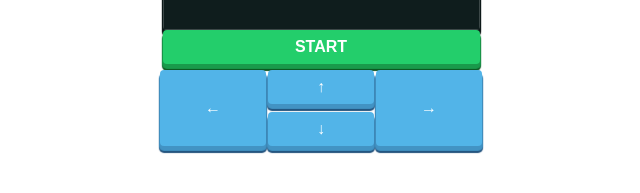
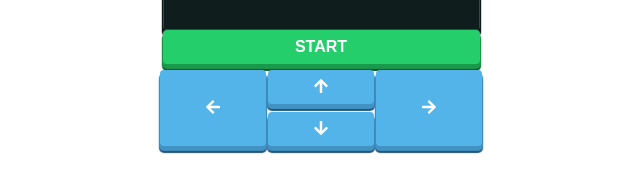
Before and after one commit to version-1/hooks-snake-game, a React (Create React App) app: page / in a window 1280 px wide. Shown: the part 531-724 px from the top of the page, without its empty margins (319-959 px from the left). Built offline with nearby package versions, Linux system fonts and the light colour scheme.

Commit message:
add react-fontawesome

```diff
--- a/package.json
+++ b/package.json
@@ -4,6 +4,9 @@
   "private": true,
   "homepage": "https://version-1.github.io/hooks-snake-game",
   "dependencies": {
+    "@fortawesome/fontawesome-svg-core": "^1.2.30",
+    "@fortawesome/free-solid-svg-icons": "^5.14.0",
+    "@fortawesome/react-fontawesome": "^0.1.11",
     "@testing-library/jest-dom": "^4.2.4",
     "@testing-library/react": "^9.3.2",
     "@testing-library/user-event": "^7.1.2",
--- a/src/components/ManipulationPanel.jsx
+++ b/src/components/ManipulationPanel.jsx
@@ -1,4 +1,11 @@
 import React from 'react';
+import { FontAwesomeIcon } from '@fortawesome/react-fontawesome'
+import {
+  faArrowLeft,
+  faArrowUp,
+  faArrowDown,
+  faArrowRight
+} from '@fortawesome/free-solid-svg-icons'
 
 const ManipulationPanel = ({ onChange }) => {
   const onUp = () => onChange('up')
@@ -8,12 +15,20 @@
 
   return (
     <div className="manipulation-panel">
-      <button className="manipulation-btn btn btn-left" onClick={onLeft}>←</button>
+      <button className="manipulation-btn btn btn-left" onClick={onLeft}>
+        <FontAwesomeIcon icon={faArrowLeft} />
+      </button>
       <div>
-        <button className="manipulation-btn btn btn-up" onClick={onUp}>↑</button>
-        <button className="manipulation-btn btn btn-down" onClick={onDown}>↓</button>
+        <button className="manipulation-btn btn btn-up" onClick={onUp}>
+          <FontAwesomeIcon icon={faArrowUp} />
+        </button>
+        <button className="manipulation-btn btn btn-down" onClick={onDown}>
+          <FontAwesomeIcon icon={faArrowDown} />
+        </button>
       </div>
-      <button className="manipulation-btn btn btn-right" onClick={onRight}>→</button>
+      <button className="manipulation-btn btn btn-right" onClick={onRight}>
+          <FontAwesomeIcon icon={faArrowRight} />
+      </button>
     </div>
   );
 };
```
Also changed, not shown: 1 other file (tests, documents, lock files or other folders).
